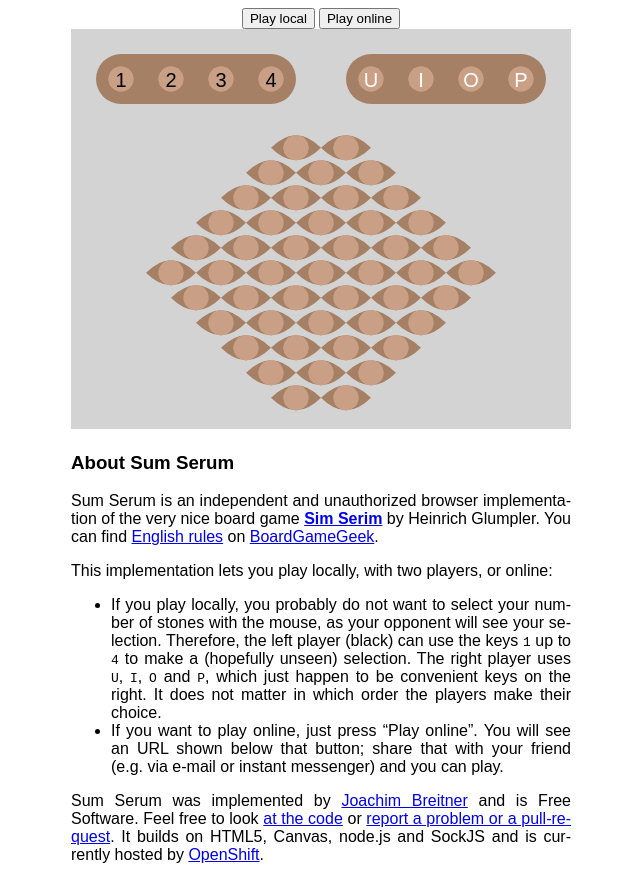
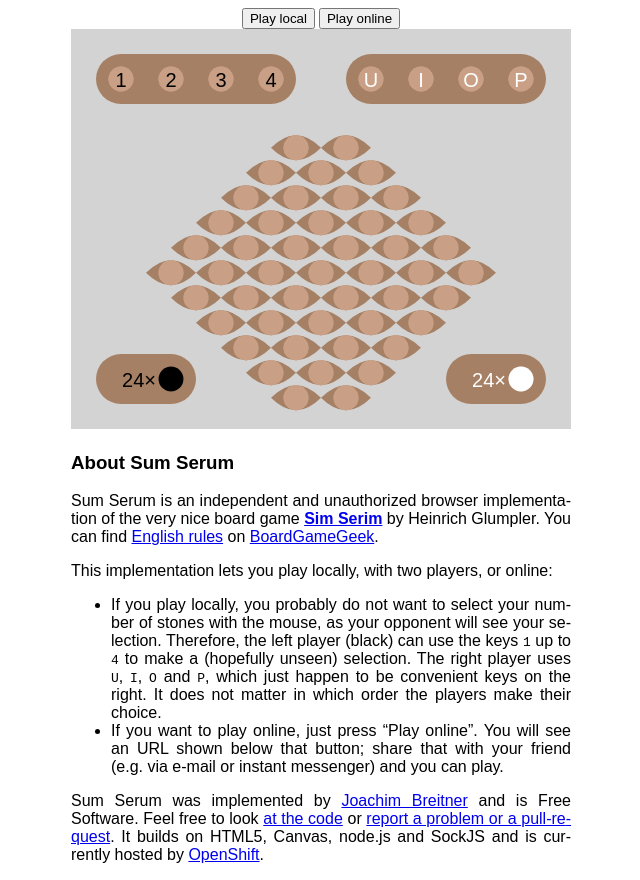
Before and after one commit to nomeata/sumserum, a website: page client/index.html in a window 1280 px wide. Both pictures are taken after a click on the button "Play local". Shown: the whole page, without its empty margins (319-959 px from the left). Drawn offline with Linux system fonts and the light colour scheme.

Commit message:
Limit the number of stones to 24 per player
as advised by Ulrich Roth on Boardgamegeek. Closes #1.

```diff
--- a/client/engine.js
+++ b/client/engine.js
@@ -9,6 +9,8 @@ PLAYER1 = 1;
 PLAYER2 = 2;
 GOOD = 1;
 BAD = 2;
+
+STONES = 24;
 
 var KEYS = [];
 KEYS[PLAYER1] = ['1','2','3','4'];
@@ -56,11 +58,19 @@ State.prototype.clone = function () {
 // Game mechanics
 State.prototype.to_phase = function (new_phase) {
 	if (new_phase == CHOOSE) {
+		if (this.available_stones(PLAYER1) == 0) {
+			this.fill_with(PLAYER2);
+			this.to_phase(FINISHED);
+		} else if (this.available_stones(PLAYER2) == 0) {
+			this.fill_with(PLAYER1);
+			this.to_phase(FINISHED);
+		} else {
 			this.chosen[PLAYER1] = 0;
 			this.chosen[PLAYER2] = 0;
 			this.placed[PLAYER1] = 0;
 			this.placed[PLAYER2] = 0;
 			this.phase = CHOOSE;
+		}
 	}
 	if (new_phase == SELECT) {
 		if (this.chosen[PLAYER1] < this.chosen[PLAYER2]) {
@@ -113,11 +123,9 @@ State.prototype.on_interaction = function(input){
 
 				if (this.is_game_finished()) {
 					this.to_phase(FINISHED)
-				} else  {
-					if (this.placed[PLAYER1] == this.chosen[PLAYER1] &&
+				} else if (this.placed[PLAYER1] == this.chosen[PLAYER1] &&
 					    this.placed[PLAYER2] == this.chosen[PLAYER2]) {
 					this.to_phase(CHOOSE);
-					}
 				}
 			}
 		}
@@ -210,6 +218,36 @@ State.prototype.rows = (function() {
 	return rows;
 })();
 
+State.prototype.used_stones = function (side) {
+	var count = 0;
+	for (m = 0 ; m < 7; m++) {
+		for (n = 0 ; n < 7; n++) {
+			if (m == 0 && n == 0 || m == 6 && n == 6) continue;
+			if (this.board[m][n] == side) count++
+		}
+	}
+	return count
+}
+
+State.prototype.fill_with = function (side) {
+	var count = 0;
+	for (m = 0 ; m < 7; m++) {
+		for (n = 0 ; n < 7; n++) {
+			if (m == 0 && n == 0 || m == 6 && n == 6) continue;
+			if (this.board[m][n] == EMPTY) this.board[m][n] = side;
+		}
+	}
+	return count
+}
+
+State.prototype.stones_left = function (side) {
+	return STONES - this.used_stones(side);
+}
+
+State.prototype.available_stones = function (side) {
+	return Math.min(this.stones_left(side),4);
+}
+
 State.prototype.valid_rows = function () {
 	var valid_rows = [];
 	for (var i = 0; i < this.rows.length; i++) {
--- a/client/index.html
+++ b/client/index.html
@@ -14,7 +14,7 @@
 			hyphens: auto;
 		}
 	</style>
-	<script src="http://cdn.sockjs.org/sockjs-0.3.min.js"></script>
+	<script src="//cdnjs.cloudflare.com/ajax/libs/sockjs-client/0.3.4/sockjs.min.js"></script>
 	<meta charset="utf-8">
 	<title>Sum Serum</title>
 </head>
--- a/client/sumserum.js
+++ b/client/sumserum.js
@@ -176,6 +176,17 @@ function at_player_box(side, action) {
 	ctx.restore();
 }
 
+function at_count_box(side, action) {
+	ctx.save();
+	if (side == PLAYER1) {
+		ctx.translate(FIELD_WIDTH/2, 350-FIELD_HEIGHT/2);
+	} else {
+		ctx.translate(500-FIELD_WIDTH/2-2*FIELD_WIDTH, 350-FIELD_HEIGHT/2);
+	}
+	action();
+	ctx.restore();
+}
+
 function at_sel(n, action) {return function () {
 	ctx.save();
 	ctx.translate((n + 0.5) * FIELD_WIDTH, FIELD_HEIGHT/2);
@@ -314,6 +325,20 @@ function draw_player_box(side) {return function (){
 	ctx.fill();
 }}
 
+function draw_count_box(side) {return function (){
+	ctx.fillStyle = WOOD;
+	ctx.beginPath();
+	ctx.lineJoin="round";
+	//ctx.moveTo(FIELD_HEIGHT/2, FIELD_HEIGHT);
+	ctx.arc(FIELD_HEIGHT/2, FIELD_HEIGHT/2,
+	        FIELD_HEIGHT/2, 0.5*Math.PI, 1.5*Math.PI);
+	ctx.lineTo(2*FIELD_WIDTH - FIELD_HEIGHT/2, 0);
+	ctx.arc(2*FIELD_WIDTH - FIELD_HEIGHT/2, FIELD_HEIGHT/2,
+	        FIELD_HEIGHT/2, 1.5*Math.PI, 0.5*Math.PI);
+	ctx.closePath();
+	ctx.fill();
+}}
+
 function draw_text(side, txt) {return function() {
 	ctx.fillStyle = player_color(side);
 	ctx.font = (0.5*FIELD_HEIGHT) + 'px sans-serif';
@@ -341,8 +366,23 @@ function draw_key(side, i) {return function() {
 	ctx.fillText(txt, 0, 0.1*STONE_SIZE);
 }}
 
+function draw_player_count(side) {return function() {
+	ctx.save();
+	ctx.translate(1.2 * FIELD_WIDTH, FIELD_HEIGHT/2);
+	var txt = state.stones_left(side)+ "×";
+	ctx.fillStyle = player_color(side);
+	ctx.font = (0.8*STONE_SIZE) + 'px sans-serif';
+	ctx.textAlign = 'right';
+	ctx.textBaseline = 'middle';
+	ctx.fillText(txt, 0, 0.1*STONE_SIZE);
+	ctx.translate(0.3*FIELD_WIDTH, 0);
+	draw_stone(side)();
+	ctx.restore();
+}}
+
 function draw_player_input(side) {return function (){
-	for (var i = 0; i < 4 ; i++) {
+	var upto = state.available_stones(side);
+	for (var i = 0; i < upto ; i++) {
 		at_sel(i, draw_key(side, i))();
 	}
 }}
@@ -354,7 +394,7 @@ function draw_player_selection(side) {return function (){
 		} else if (state.placed[side] <= i && i < state.chosen[side]) {
 			at_sel(i, draw_stone(side))();
 		} else {
-			at_sel(i, draw_stone(EMPTY))();
+			// at_sel(i, draw_stone(EMPTY))();
 		}
 	}
 }}
@@ -399,6 +439,10 @@ function draw_game() {
 		state.good[side].forEach(function (line) {
 			draw_line(side, GOOD, line);
 		})
+	}
+	for (var side = PLAYER1; side <= PLAYER2; side++) {
+		at_count_box(side, draw_count_box(side));
+		at_count_box(side, draw_player_count(side));
 	}
 }
 
@@ -502,7 +546,7 @@ c.addEventListener('mousedown', function(evt) {
 	}
 
 	var sel = to_sel(to_canvas([evt.clientX, evt.clientY]));
-	if (sel && local[sel.side]) {
+	if (sel && local[sel.side] && sel.n <= state.available_stones(sel.side)) {
 		interact(sel);
 		return
 	}
```
Lines whose indentation alone changed are shown as unchanged.
